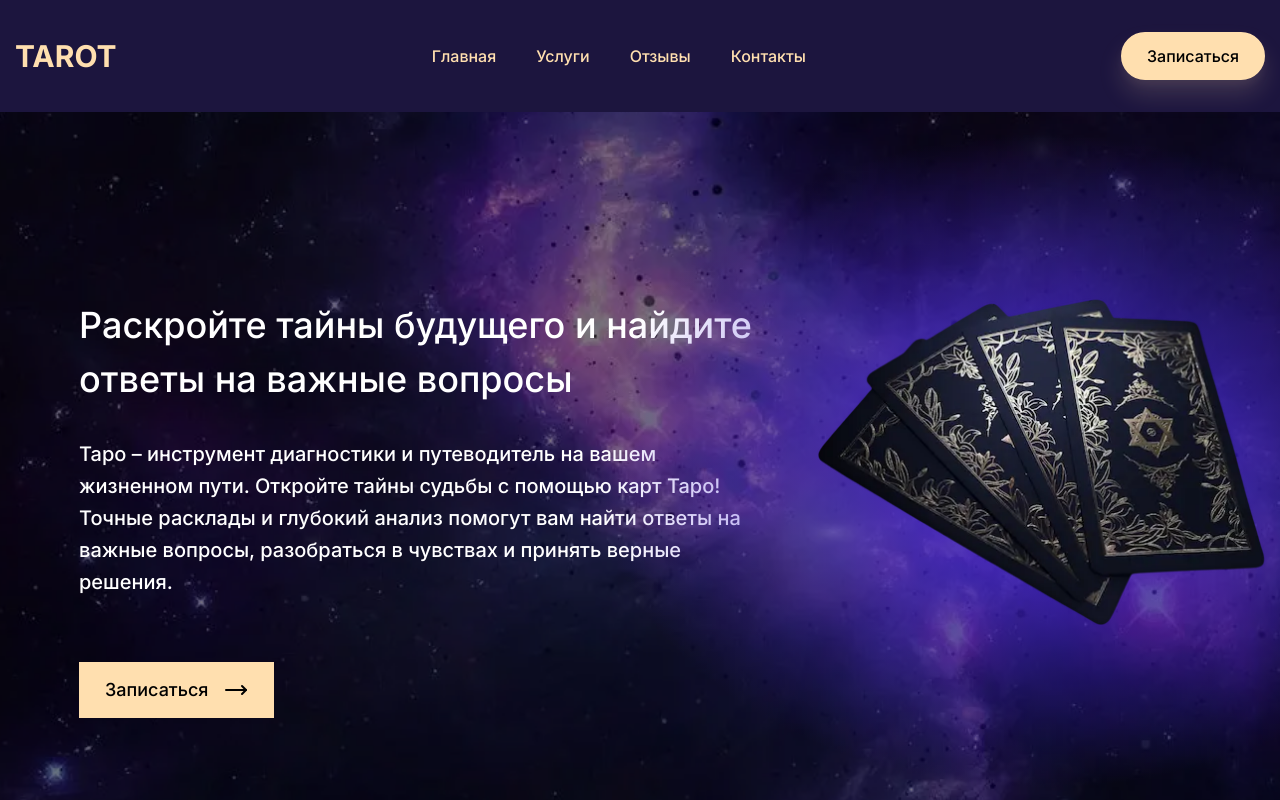
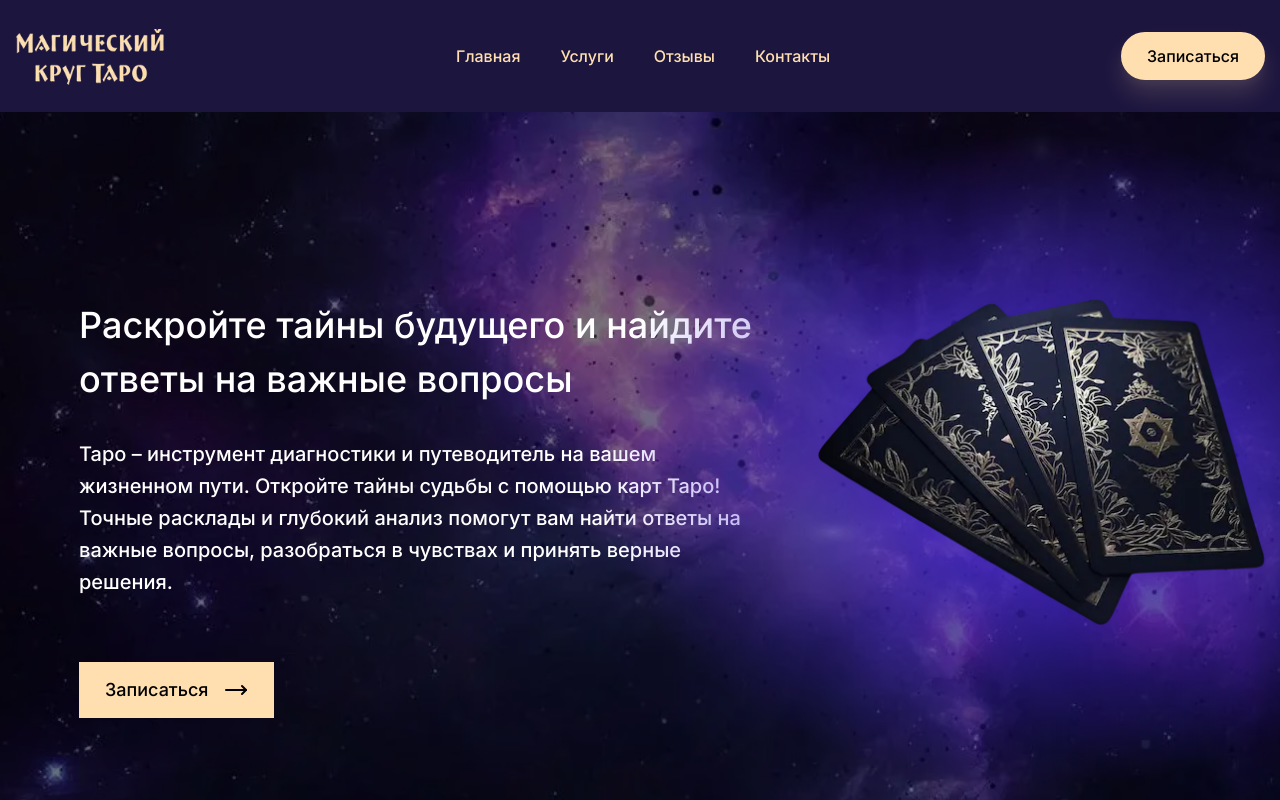
Before and after one commit to Reddripill/tarot, a Next.js app: page / in a window 1280 px wide. Built offline with nearby package versions, Linux system fonts and the light colour scheme.

Commit message:
change logo

```diff
--- a/src/components/UI/footer/Footer.tsx
+++ b/src/components/UI/footer/Footer.tsx
@@ -29,9 +29,14 @@ const Footer = () => {
                <h5 className={styles.brand}>Designed by TechGen Inc.</h5>
             </div>
             <div className={styles.refs}>
-               <Link href="/" className={styles.logo}>
-                  Tarot
-               </Link>
+               <div className={styles.logo}>
+                  <Image
+                     src="/logo.webp"
+                     alt="Магический круг Таро"
+                     height={65}
+                     width={150}
+                  />
+               </div>
                <nav className={styles.nav}>
                   <ul className={styles.menu}>
                      <li className={styles["menu-item"]}>
--- a/src/components/UI/header/Header.module.scss
+++ b/src/components/UI/header/Header.module.scss
@@ -10,7 +10,11 @@
 }
 
 .logo {
-   @apply relative z-[25] font-bold md:text-3xl text-2xl uppercase text-accent;
+   /* @apply relative z-[25] font-bold md:text-3xl text-2xl uppercase text-accent; */
+   @apply relative z-[25];
+   & > img {
+      @apply md:translate-y-1 translate-y-[2px] max-h-full max-w-[150px] transition-all;
+   }
 }
 .nav {
    @apply md:flex-grow md:flex md:justify-center;
@@ -60,6 +64,9 @@
    .wrapper {
       @apply bg-main h-14 shadow-header;
    }
+   .logo > img {
+      @apply max-h-[48px] max-w-[110px];
+   }
    .wrapper::before {
       @apply content-[""] fixed w-full top-0 shadow-header
       -left-full h-14 z-[25] transition-all bg-main;
@@ -92,5 +99,8 @@
    }
    .wrapper._label {
       @apply bg-main h-20 shadow-header;
+      & .logo > img {
+         @apply max-h-[54px] max-w-[130px];
+      }
    }
 }
--- a/src/components/UI/header/Header.tsx
+++ b/src/components/UI/header/Header.tsx
@@ -7,6 +7,7 @@ import cn from "classnames";
 import { useIntersectionObs } from "@/hooks/useIntersectionObs";
 import SmoothScrollLink from "../smooth-scroll-link/SmoothScrollLink";
 import { links } from "@/constants/links";
+import Image from "next/image";
 
 const Header = () => {
    const [isOpen, setIsOpen] = useState(false);
@@ -38,7 +39,12 @@ const Header = () => {
             <div className="container">
                <div className={styles.content}>
                   <Link href="/" className={styles.logo}>
-                     Tarot
+                     <Image
+                        src="/logo.webp"
+                        alt="Магический круг Таро"
+                        height={65}
+                        width={150}
+                     />
                   </Link>
                   <nav
                      className={cn(styles.nav, {
--- a/src/constants/keywords.ts
+++ b/src/constants/keywords.ts
@@ -12,29 +12,9 @@ export const keywords = [
    "таро гадание на отношения",
    "таро гадание онлайн бесплатно",
    "гадание на картах таро",
-   "совместимость",
-   "что такое астрология",
-   "ведическая астрология",
-   "ведическая астрология рассчитать",
-   "ведическая астрология рассчитать с расшифровкой",
-   "совместимость по дате рождения астрология",
-   "астрология асцендент",
-   "астрология аспекты",
-   "гадание на судьбу",
    "толкование таро",
    "расклад на будущее",
    "расклад на любовь",
    "таролог онлайн",
    "консультация таролога",
-   "предсказание на картах таро",
-   "елена таролог",
-   "таролог россия",
-   "таролог казань",
-   "консультация таролога бесплатно",
-   "консультация таролога цена",
-   "консультация таролога онлайн",
-   "консультация таролога",
-   "таролог елена",
-   "консультация с тарологом",
-   "астрология таро",
 ];
```
Also changed, not shown: public/logo.webp (added).
